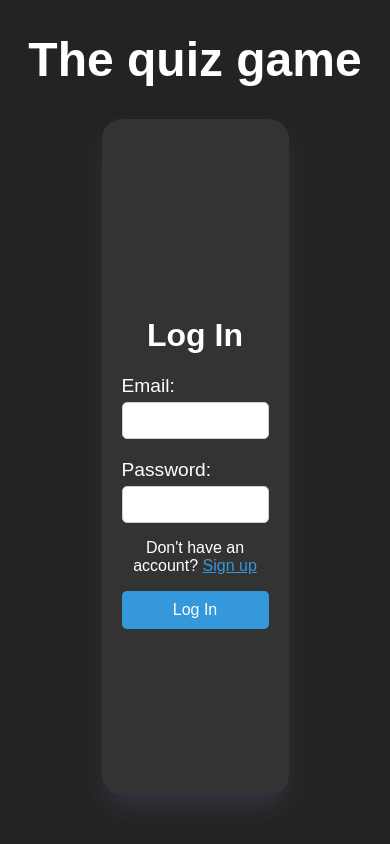
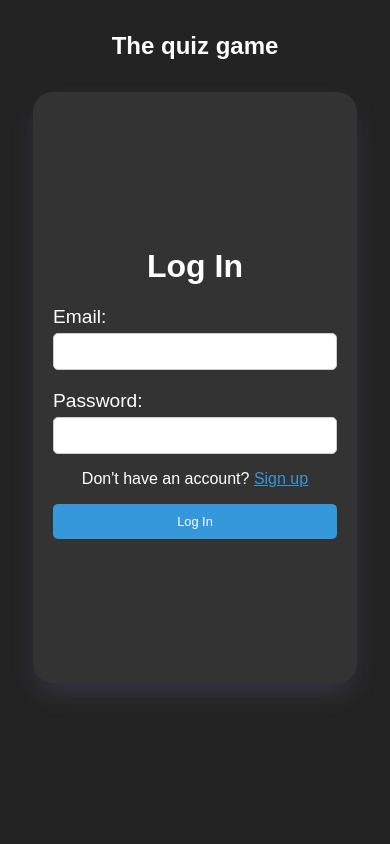
Before and after one commit to Superlllas2/quiz-website, a Vue app: page /login in a window 390 px wide. Built offline with nearby package versions, Linux system fonts and the light colour scheme.

Commit message:
Mobile compatability. Fix the timer

```diff
--- a/src/assets/global.css
+++ b/src/assets/global.css
@@ -10,3 +10,41 @@
 html {
     background-color: #232323;
 }
+
+@media (max-width: 425px) {
+    h1.header {
+        font-size: 1.5rem !important;
+    }
+
+    .body {
+        margin: 0 25px !important;
+        height: 70vh !important;
+    }
+
+    .header {
+        padding: 1rem !important;
+    }
+
+    .question {
+        font-size: clamp(0.1rem, 4vw, 1.5rem) !important;
+    }
+
+    button {
+        font-size: clamp(0.1rem, 4vw, 0.8rem) !important;
+    }
+}
+
+@media (min-width: 426px) and (max-width: 890px) {
+    h1.header {
+        font-size: 2rem !important;
+    }
+
+    .body {
+        margin: 0 25px !important;
+        height: 70vh !important;
+    }
+
+    .question {
+        font-size: clamp(0.1rem, 4vw, 1.5rem) !important;
+    }
+}
--- a/src/components/Body.vue
+++ b/src/components/Body.vue
@@ -13,7 +13,6 @@
 <style scoped>
   div.body {
     max-width: 800px;
-    width: 50%;
     height: 80vh;
     align-content: center;
     margin: auto;
--- a/src/components/Game.vue
+++ b/src/components/Game.vue
@@ -50,7 +50,7 @@ export default {
     async fetchQuestionsFromBackend() {
       this.loading = true;
 
-      const { topic1, topic2, topic3, difficulty } = this.$route.query;
+      const {topic1, topic2, topic3, difficulty} = this.$route.query;
       const topics = [topic1, topic2, topic3].filter(Boolean).join(', ');
 
       try {
@@ -135,8 +135,12 @@ export default {
 
 /* Simple spinning animation for the loader */
 @keyframes spin {
-  0% { transform: rotate(0deg); }
-  100% { transform: rotate(360deg); }
+  0% {
+    transform: rotate(0deg);
+  }
+  100% {
+    transform: rotate(360deg);
+  }
 }
 
 .header {
@@ -153,12 +157,15 @@ export default {
 .question {
   font-size: 1.5rem;
   font-weight: bold;
-  margin: 20px 10px;
+  margin: 0 5px;
   text-align: center;
-  min-height: 350px;
   display: flex;
   align-items: center;
   justify-content: center;
+
+  h2 {
+    margin: 0;
+  }
 }
 
 .answer-timer-wrapper {
@@ -178,7 +185,7 @@ export default {
 }
 
 button {
-  padding: 3rem 0;
+  padding: clamp(10px, 4vw, 50px) 0;
   font-size: 1rem;
   border: 2px solid #333;
   border-radius: 5px;
@@ -239,7 +246,7 @@ button:hover {
 
 .timer {
   position: absolute;
-  bottom: 115px;
+  bottom: clamp(0px, 15vw, 120px);
   font-size: 2rem;
   font-weight: bold;
   color: #3498db;
```
